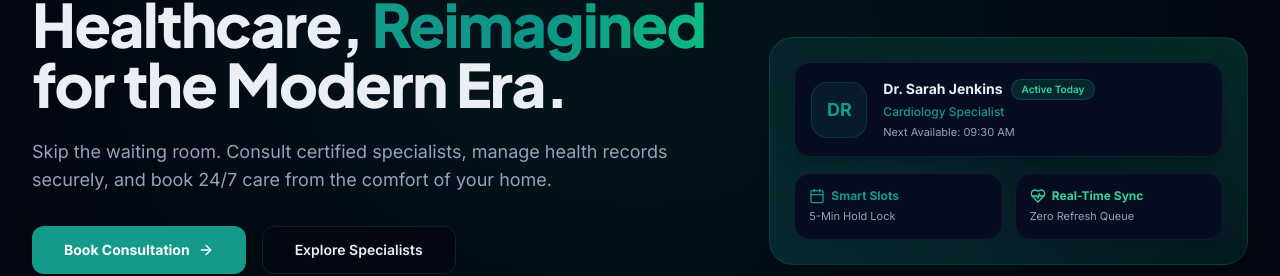
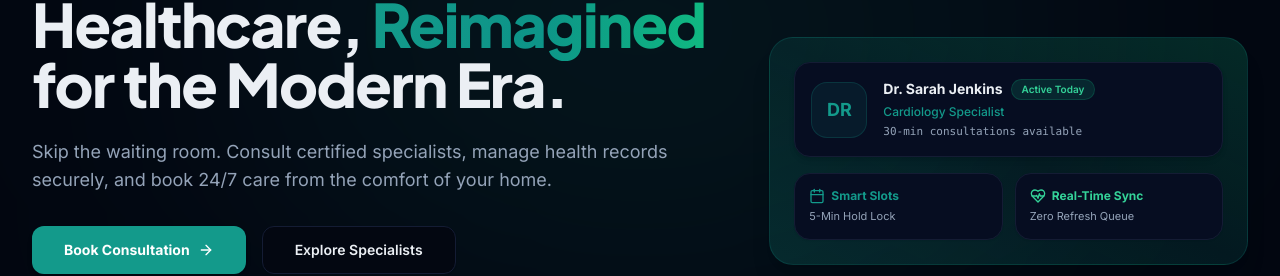
Before and after one commit to aryaman0406/MedPro, a Next.js app: page / in a window 1280 px wide. Shown: the part 205-481 px from the top of the page. Built offline with nearby package versions, Linux system fonts and the light colour scheme; no server answers; the database is empty.

Commit message:
feat: dynamically fetch active doctor and slot availability on landing page hero card

```diff
--- a/src/app/page.tsx
+++ b/src/app/page.tsx
@@ -24,8 +24,41 @@ import { Button } from "@/components/ui/button";
 import { Badge } from "@/components/ui/badge";
 import { Card, CardContent, CardDescription, CardHeader, CardTitle } from "@/components/ui/card";
 import { PageTransition } from "@/components/ui/page-transition";
+import { getPublicDoctorsAction } from "@/app/actions/booking";
 
 export default function HomePage() {
+  const [featuredDoctor, setFeaturedDoctor] = React.useState<{
+    name: string;
+    specialization: string;
+    isActive: boolean;
+    slotDurationMinutes?: number;
+  }>({
+    name: "Dr. Sarah Jenkins",
+    specialization: "Cardiology Specialist",
+    isActive: true,
+    slotDurationMinutes: 30,
+  });
+
+  React.useEffect(() => {
+    async function loadFeaturedDoctor() {
+      try {
+        const res = await getPublicDoctorsAction();
+        if (res.success && res.data && res.data.length > 0) {
+          const doc = res.data[0];
+          setFeaturedDoctor({
+            name: doc.user.name.startsWith("Dr.") ? doc.user.name : `Dr. ${doc.user.name}`,
+            specialization: `${doc.specialization} Specialist`,
+            isActive: doc.isActive,
+            slotDurationMinutes: doc.slotDurationMinutes,
+          });
+        }
+      } catch (err) {
+        console.error("Failed to load featured doctor:", err);
+      }
+    }
+    loadFeaturedDoctor();
+  }, []);
+
   return (
     <PageTransition className="flex flex-col gap-16 pb-20">
       {/* 1. Hero Section */}
@@ -97,18 +130,24 @@ export default function HomePage() {
             <div className="lg:col-span-5 relative">
               <div className="relative mx-auto max-w-md lg:max-w-none rounded-3xl bg-gradient-to-tr from-primary/20 via-teal-500/10 to-emerald-500/20 p-6 shadow-xl border border-primary/20">
                 <div className="space-y-4">
-                  {/* Doctor Graphic Card */}
+                  {/* Doctor Graphic Card (Dynamically fetched active doctor) */}
                   <div className="rounded-2xl bg-card border p-4 shadow-md flex items-center gap-4">
-                    <div className="h-14 w-14 rounded-2xl bg-primary/10 text-primary flex items-center justify-center font-bold text-lg border border-primary/20">
+                    <div className="h-14 w-14 rounded-2xl bg-primary/10 text-primary flex items-center justify-center font-bold text-lg border border-primary/20 shrink-0">
                       DR
                     </div>
                     <div className="space-y-1">
                       <div className="flex items-center gap-2">
-                        <h4 className="font-bold text-sm text-foreground">Dr. Sarah Jenkins</h4>
-                        <Badge variant="success" className="text-[10px]">Active Today</Badge>
+                        <h4 className="font-bold text-sm text-foreground">{featuredDoctor.name}</h4>
+                        {featuredDoctor.isActive && (
+                          <Badge variant="success" className="text-[10px]">Active Today</Badge>
+                        )}
                       </div>
-                      <p className="text-xs text-primary font-medium">Cardiology Specialist</p>
-                      <p className="text-[11px] text-muted-foreground">Next Available: 09:30 AM</p>
+                      <p className="text-xs text-primary font-medium">{featuredDoctor.specialization}</p>
+                      <p className="text-[11px] text-muted-foreground font-mono">
+                        {featuredDoctor.slotDurationMinutes
+                          ? `${featuredDoctor.slotDurationMinutes}-min consultations available`
+                          : "Accepting consultations"}
+                      </p>
                     </div>
                   </div>
 
```
